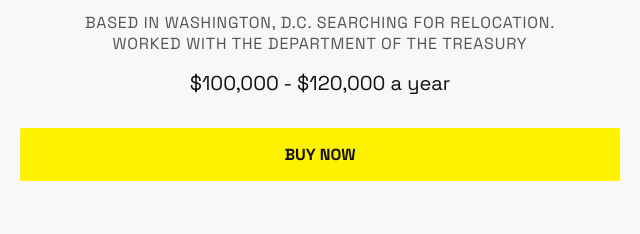
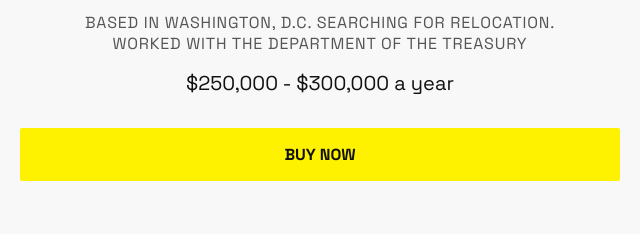
Before and after one commit to atlnike/atlnike.github.io, a plain HTML site: page index.html in a window 1280 px wide. Shown: the part 252-486 px from the top of the page, 320-960 px from the left. Drawn offline with Linux system fonts and the light colour scheme.

Commit message:
Figure update

```diff
--- a/index.html
+++ b/index.html
@@ -12,7 +12,7 @@
         <div class="title">4.0 GPA</div>
         <div class="tagline">Based in Washington, D.C. Searching for Relocation.
         <br>Worked with the Department of the Treasury</div>
-        <div class="price">$100,000 - $120,000 a year</div>
+        <div class="price">$250,000 - $300,000 a year</div>
     <a href="mailto:Torresc6@vcu.edu?subject=Follow-up%20on%20Your%20Application&body=Hello%2C%0D%0AI%20would%20like%20to%20schedule%20a%20time%20to%20speak%20further%20about%20your%20experience%20and%20potential%20fit%20for%20our%20team.%20Please%20share%20your%20availability%20for%20a%20brief%20conversation.%0D%0ABest%20regards." class="button">Buy Now</a>
     <div class="utility-links">
       <a href="#inspect">Inspect the Code</a>
```
